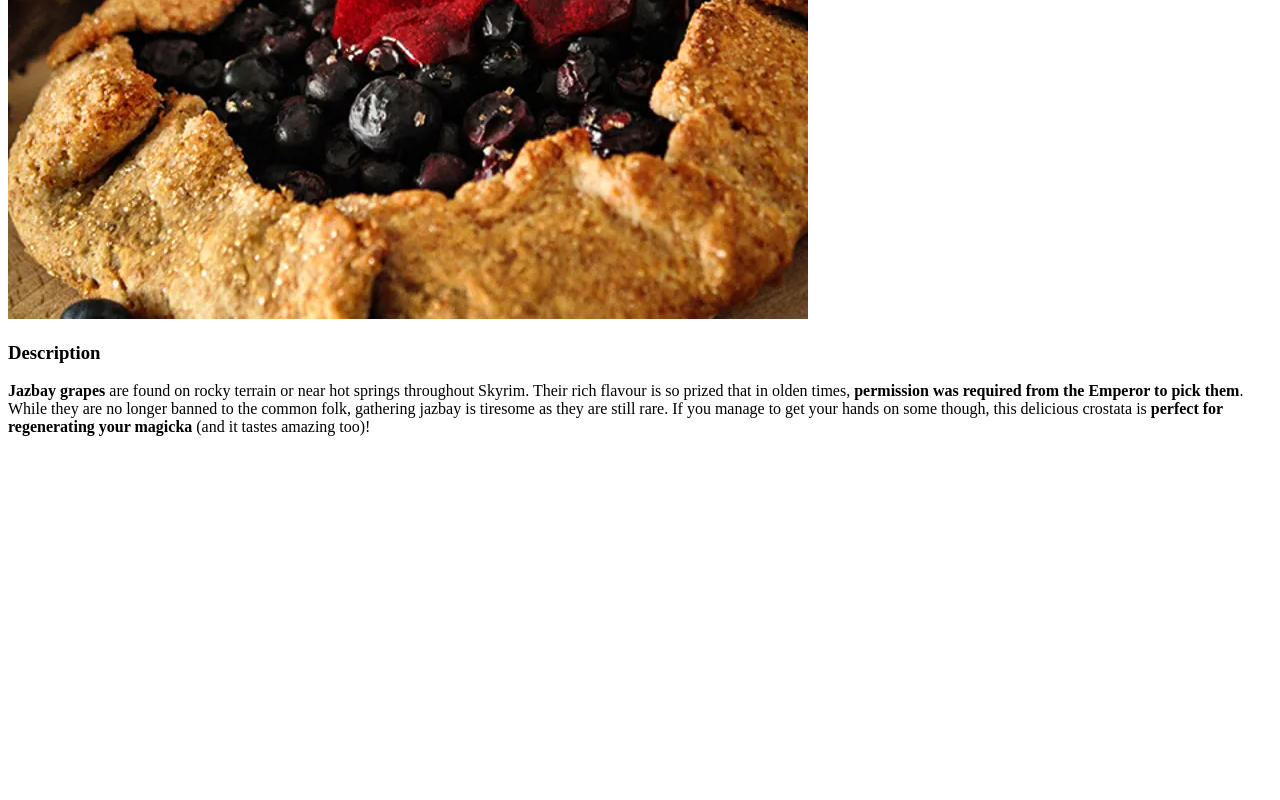
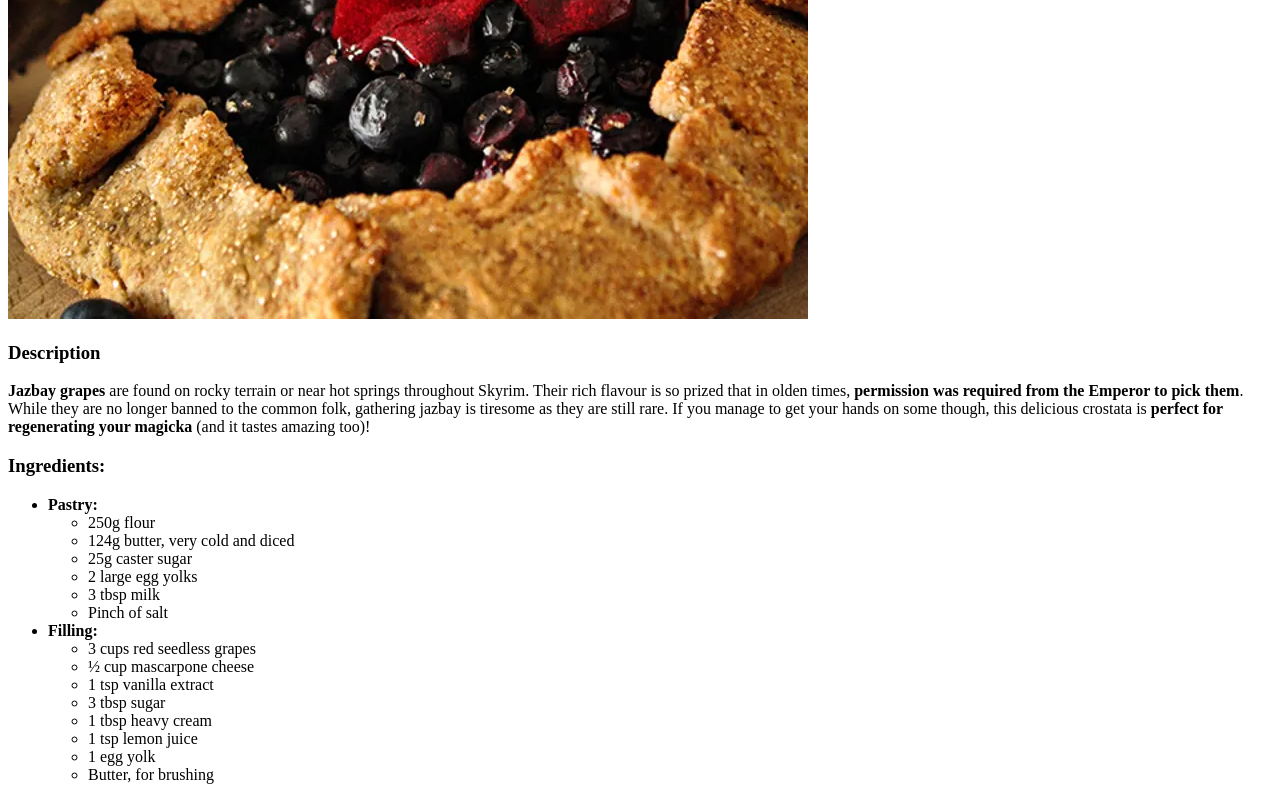
Before and after one commit to sunsetviolin/odin-recipes, a plain HTML site: page recipes/jazbaycrostata.html in a window 1280 px wide. Shown: the part 361-1161 px from the top of the page. Before the commit the page ends 813 px from the top, so only its background shows below. Drawn offline with Linux system fonts and the light colour scheme.

Commit message:
Add jazbay crostata ingredient list

```diff
--- a/recipes/jazbaycrostata.html
+++ b/recipes/jazbaycrostata.html
@@ -11,5 +11,31 @@
         <h3>Description</h3>
         <p><strong>Jazbay grapes</strong> are found on rocky terrain or near hot springs throughout Skyrim. Their rich flavour is so prized that in olden times, <strong>permission was required from the Emperor to pick them</strong>. While they are no longer banned to the common folk, gathering jazbay is tiresome as they are still rare. If you manage to get your hands on some though, this delicious crostata is <strong>perfect for regenerating your magicka</strong> (and it tastes amazing too)!</p>
 
+        <h3>Ingredients:</h3>
+        <ul>
+            <li><strong>Pastry:</strong>
+                <ul>
+                    <li>250g flour</li>
+                    <li>124g butter, very cold and diced</li>
+                    <li>25g caster sugar</li>
+                    <li>2 large egg yolks</li>
+                    <li>3 tbsp milk</li>
+                    <li>Pinch of salt</li>
+                </ul>
+            </li>
+            <li><strong>Filling:</strong>
+                <ul>
+                    <li>3 cups red seedless grapes</li>
+                    <li>½ cup mascarpone cheese</li>
+                    <li>1 tsp vanilla extract</li>
+                    <li>3 tbsp sugar</li>
+                    <li>1 tbsp heavy cream</li>
+                    <li>1 tsp lemon juice</li>
+                    <li>1 egg yolk</li>
+                    <li>Butter, for brushing</li>
+                </ul>
+            </li>
+        </ul>
+
     </body>
 </html>
```
